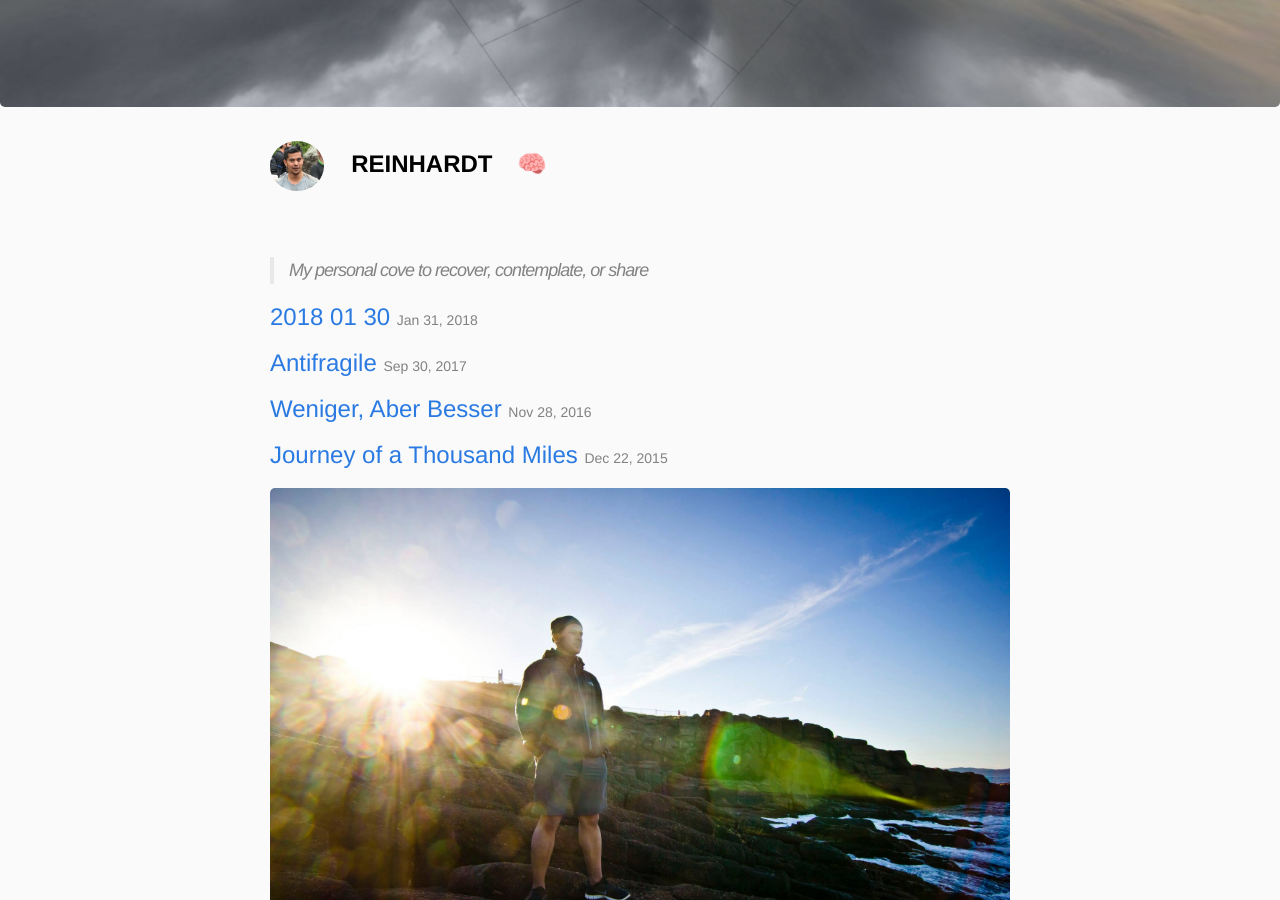
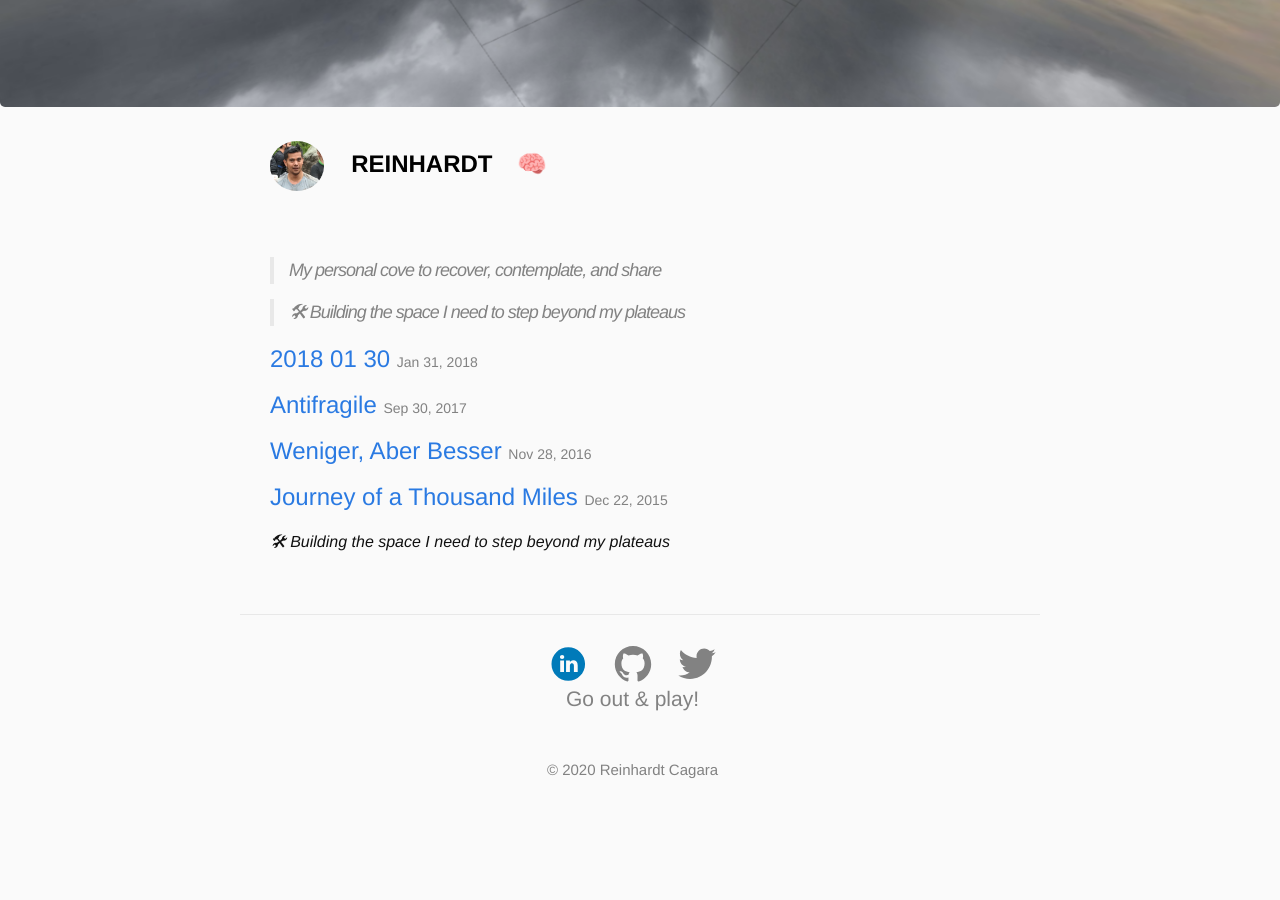
Before and after one commit to reinhardt021/reinhardt021.github.io, a Jekyll site: the page built from index.html, in a window 1280 px wide and 900 px high, scrolled down 406 px. Built offline with Jekyll 4.4.1, drawn with Linux system fonts in a browser that asks for light colours; after the commit the page ends 1218 px from its top, so only the background shows below that.

Commit message:
fixing index page and sitename

```diff
--- a/_config.yml
+++ b/_config.yml
@@ -6,10 +6,10 @@
 # 'jekyll serve'. If you change this file, please restart the server process.
 
 # Site settings
-title: rhythm of rein
+title: rhythm of reinhardt
 email: reinhardt.cgr@gmail.com
 description: > # this means to ignore newlines until "baseurl:"
-  My personal cove to recover, contemplate, or share
+  My personal cove to recover, contemplate, and share
 baseurl: "" # the subpath of your site, e.g. /blog
 url: "http://reinhardtcgr.github.io/" # the base hostname & protocol for your site
 twitter_username: rhythmofrein
--- a/index.html
+++ b/index.html
@@ -8,6 +8,7 @@ layout: default
     </p> -->
     <!--<hr/>-->
     <blockquote>{{ site.description }}</blockquote>
+    <blockquote>🛠 Building the space I need to step beyond my plateaus</blockquote>
     <!-- <h1 class="page-heading">POSTS</h1> -->
     <ul class="post-list">
         {% for post in site.posts %}
@@ -19,6 +20,8 @@ layout: default
         {% endfor %}
     </ul>
 
+<!--
     <img id="adventure" src="{{ site.url }}/assets/self-reflection.jpg"/>
-    <em>🛠 Building the space I need to step beyond my plateaus</em>
+  -->
+  <em>🛠 Building the space I need to step beyond my plateaus</em>
 </div>
```
